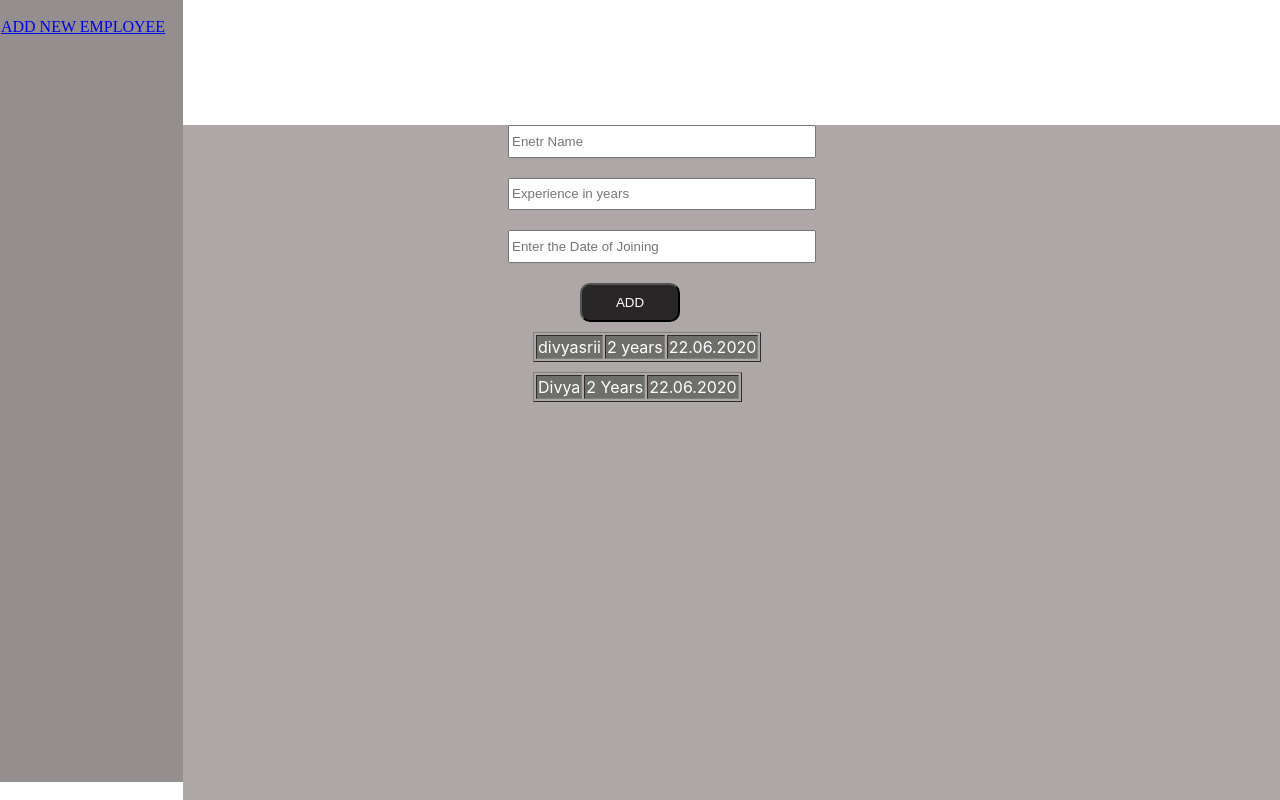
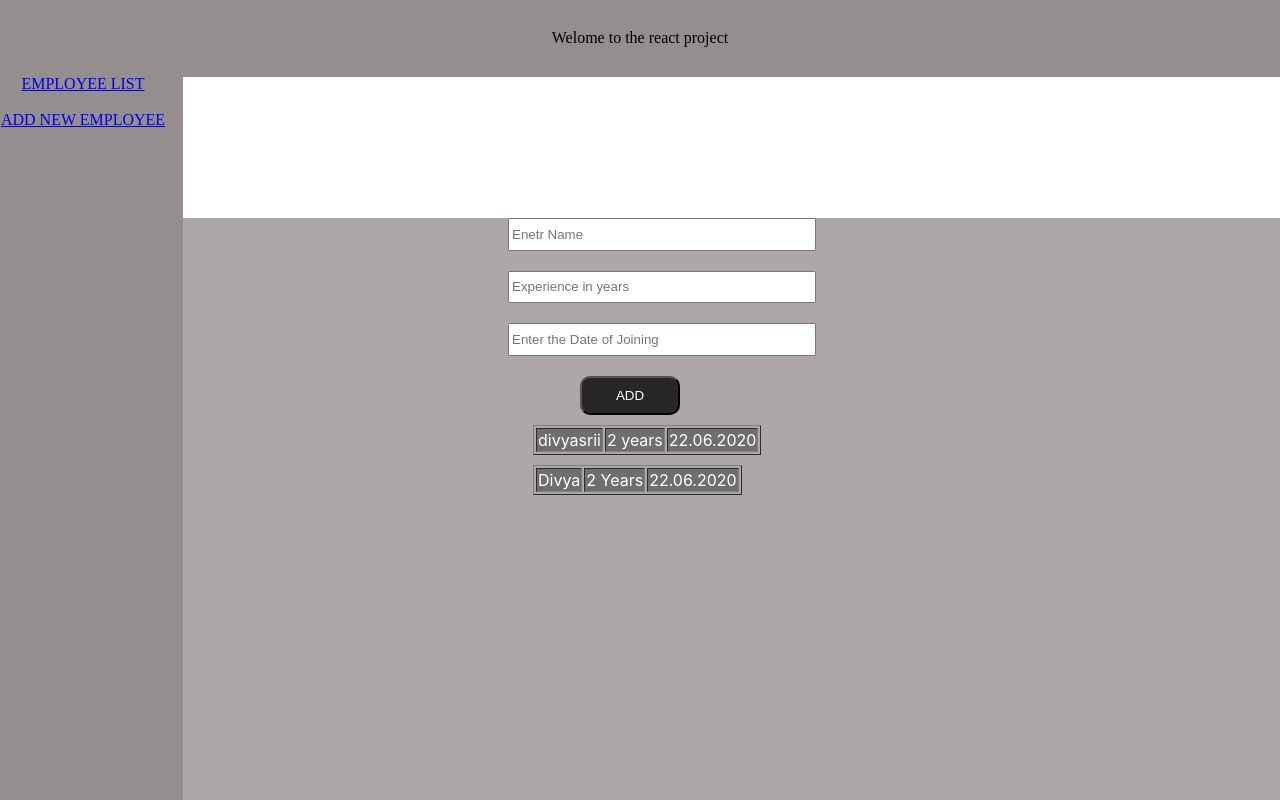
Before and after one commit to Divyadharshini999/newreact, a React (Create React App) app: page /addnew in a window 1280 px wide. Shown: the top 800 px of the page. Built offline with nearby package versions, Linux system fonts and the light colour scheme.

Commit message:
AddEmployee third commit

```diff
--- a/src/components/AddEmployee.js
+++ b/src/components/AddEmployee.js
@@ -7,6 +7,7 @@ function AddEmployee()
     // const name
     return(
         <div className="container">
+            <p>Welome to the react project</p>
             <div className="innercontainer">
 
                 <Link to="/employeelist">EMPLOYEE LIST</Link><br></br><br></br>
```
